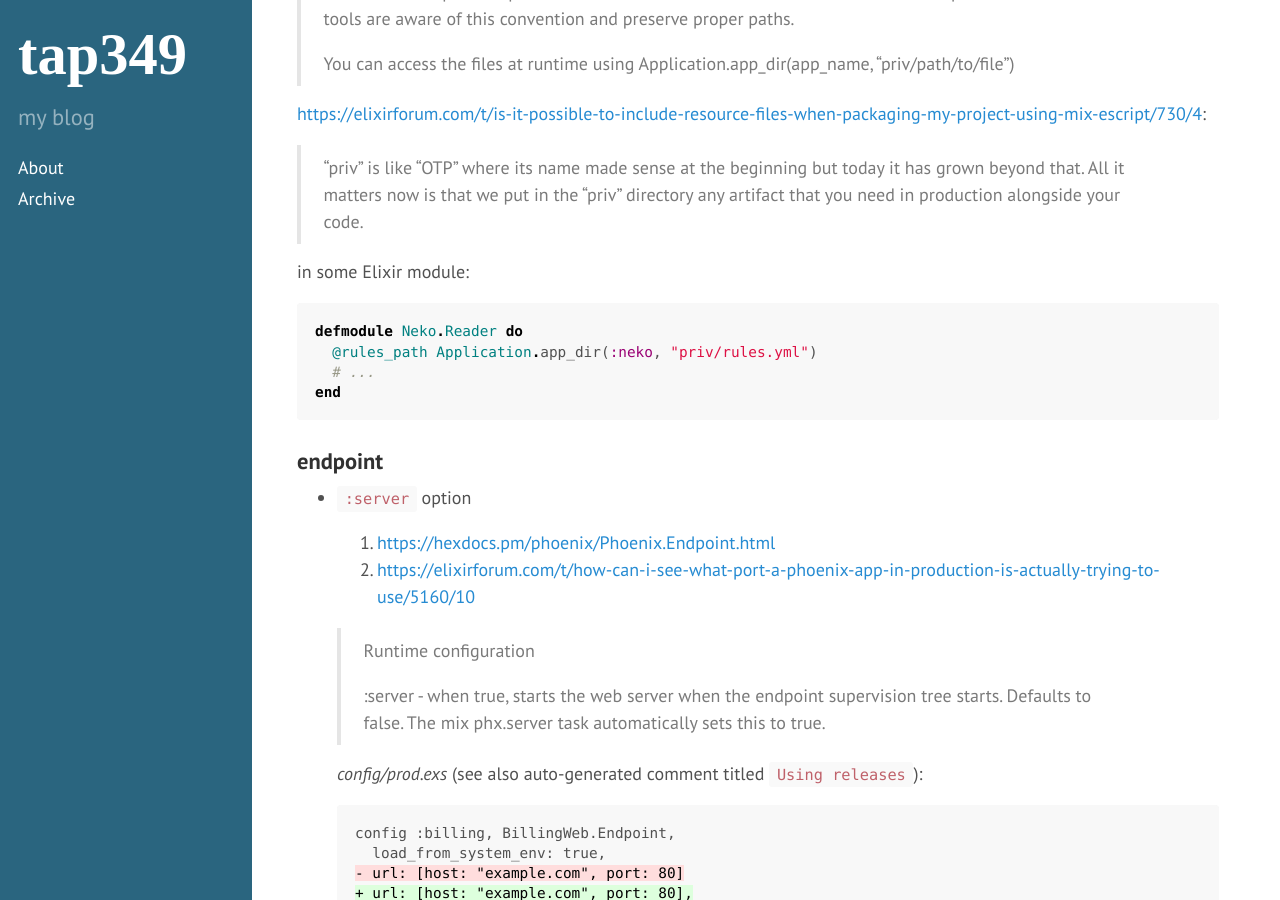
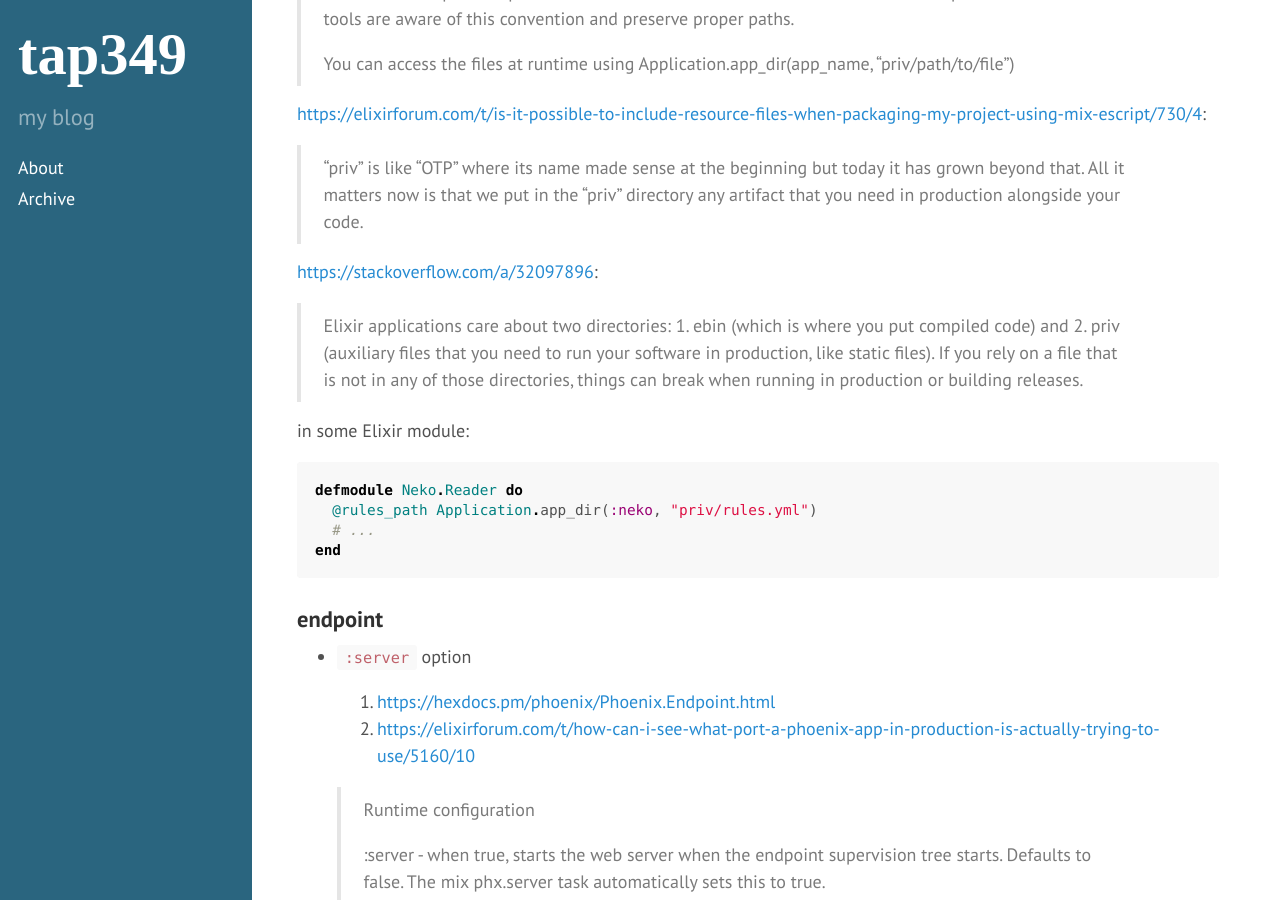
Before and after one commit to tap349/tap349.github.io, a Jekyll site: the page built from _posts/2017-08-02-elixir-deployment.md, in a window 1280 px wide and 900 px high, scrolled down 2053 px. Built offline with Jekyll 4.4.1, drawn with Linux system fonts in a browser that asks for light colours.

Commit message:
update 2017-08-07_18:40:24

```diff
--- a/_posts/2017-08-02-elixir-deployment.md
+++ b/_posts/2017-08-02-elixir-deployment.md
@@ -76,6 +76,14 @@ config :billing, BillingWeb.Endpoint,
 > "priv" is like "OTP" where its name made sense at the beginning but today
 > it has grown beyond that. All it matters now is that we put in the "priv"
 > directory any artifact that you need in production alongside your code.
+
+<https://stackoverflow.com/a/32097896>:
+
+> Elixir applications care about two directories: 1. ebin (which is where you
+> put compiled code) and 2. priv (auxiliary files that you need to run your
+> software in production, like static files). If you rely on a file that is not
+> in any of those directories, things can break when running in production or
+> building releases.
 
 in some Elixir module:
 
```
